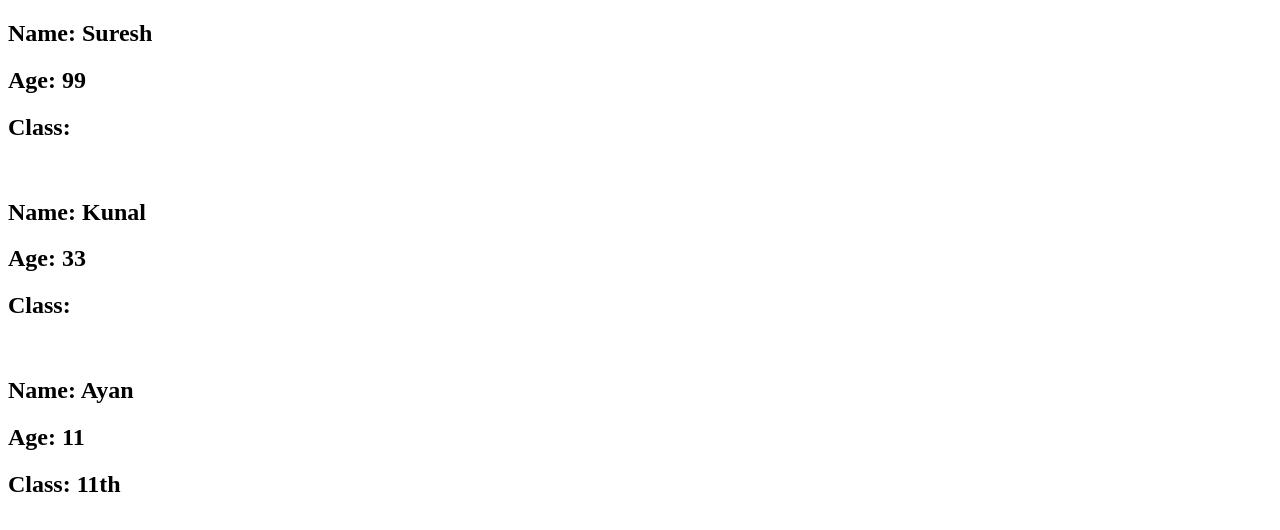
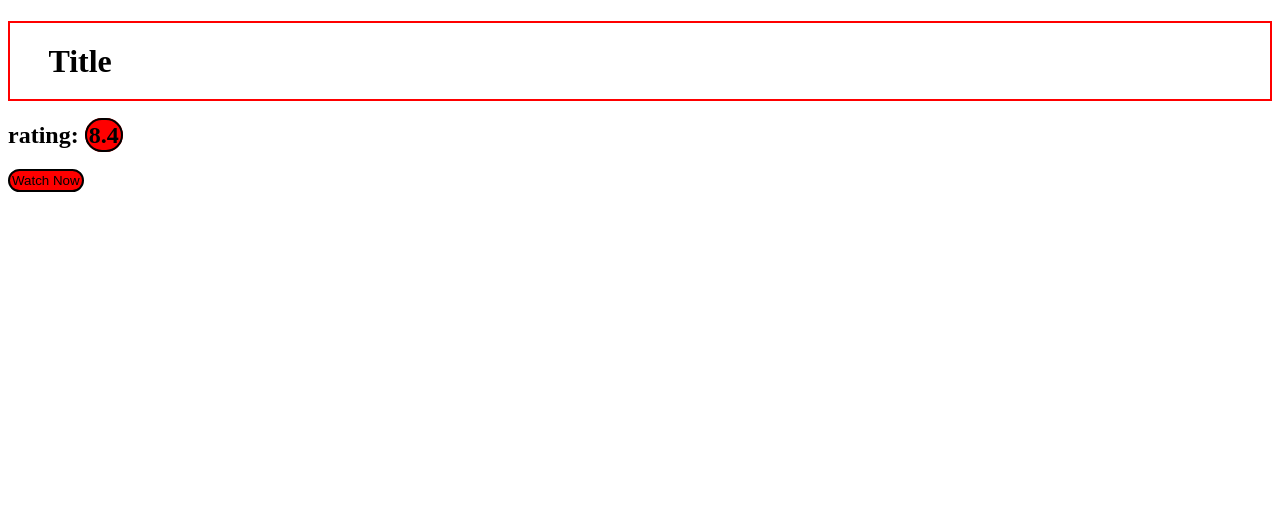
Before and after one commit to NipunShrivats/React_tutorials, a React (Vite) app in the folder react_tutorials/: page / in a window 1280 px wide. Shown: the top 530 px of the page. Built offline with nearby package versions, Linux system fonts and the light colour scheme.

Commit message:
updates on 28-3-25, change no. 2

```diff
--- a/react_tutorials/src/App.jsx
+++ b/react_tutorials/src/App.jsx
@@ -5,22 +5,24 @@ import ConditionalRendring_3 from "./Components/1_Basic/ConditionalRendring_3";
 import ImportExport from "./Components/1_Basic/Import_Export_4/Master";
 import NetflixSeries from "./Components/2_map_in_JSX/Main";
 import PropsInJSX from "./Components/3_Props/Main";
+import ConditionalStyling from "./Components/4_Styling/Conditional_Styling";
+// import ConditionalStyling from "./Components/4_Styling/Conditional_Styling";
 
 export default function App() {
   return (
     <>
       {/* ---------------------- 1 Basic ---------------------- */}
-
       {/* <ReactBasic_tut_1 /> */}
       {/* <DynamicValues_2 /> */}
       {/* <ConditionalRendring_3 /> */}
       {/* <ImportExport /> */}
-
       {/* ---------------------- 2 react looping - map() method ---------------------- */}
       {/* <NetflixSeries /> */}
+      {/* ---------------------- 3 props ---------------------- */}
+      {/* <PropsInJSX /> */}
+      {/* ---------------------- 4 Conditional Styling ---------------------- */}
 
-      {/* ---------------------- 3 props ---------------------- */}
-      <PropsInJSX />
+      <ConditionalStyling />
     </>
   );
 }
--- /dev/null
+++ b/react_tutorials/src/Components/4_Styling/Conditional_Styling.jsx
@@ -0,0 +1,31 @@
+import React from "react";
+import "./style.css";
+
+export default function Conditional_Styling() {
+  // let rating = 8.5;
+  let rating = 8.4;
+
+  // object based CSS
+  const heading_style = {
+    padding: "1.2rem 2.4rem",
+    border: "2px solid red",
+  };
+
+  return (
+    <>
+      {/* object based is used */}
+      <h1 style={heading_style}>Title</h1>
+
+      {/* here conditional is used */}
+      <h2>
+        rating:{" "}
+        <span className={`extra ${rating >= 8.5 ? "good" : "avg"}`}>
+          {rating}
+        </span>
+      </h2>
+      <button className={`extra ${rating >= 8.5 ? "good" : "avg"}`}>
+        Watch Now
+      </button>
+    </>
+  );
+}
--- /dev/null
+++ b/react_tutorials/src/Components/4_Styling/style.css
@@ -0,0 +1,13 @@
+.good {
+    background-color: green;
+}
+
+.avg {
+    background-color: red;
+}
+
+.extra {
+    border: 2px solid black;
+    padding: 2px;
+    border-radius: 2rem;
+}
```
Also changed, not shown: react_tutorials/eslint.config.js (+18 -17 lines), 1 other file (tests, documents, lock files or other folders).
